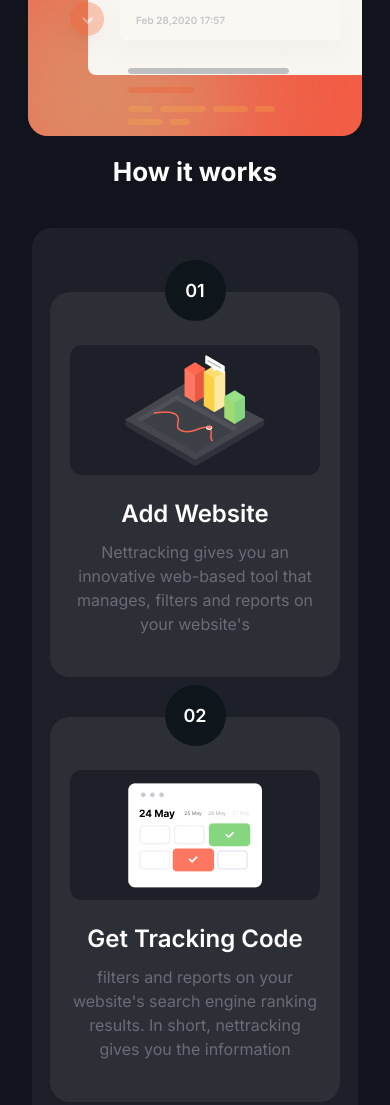
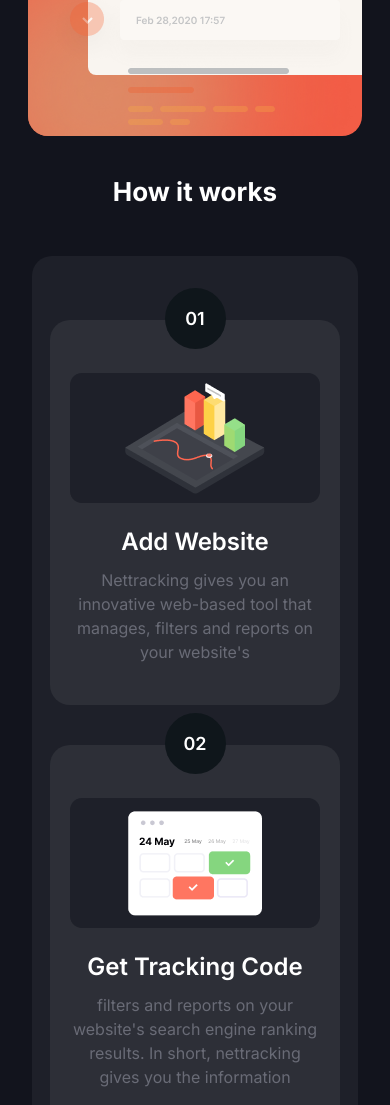
Before and after one commit to ashraf56/Nettracking-Marketing-Website, a plain HTML site: page index.html in a window 390 px wide. Shown: the part 2590-3695 px from the top of the page. Drawn offline with nearby package versions, Linux system fonts and the light colour scheme.

Commit message:
fixed responsive issue

```diff
--- a/index.html
+++ b/index.html
@@ -278,9 +278,9 @@
 
 
         <!-- How it works section -->
-        <section id="How" class="h-full min-h-full px-8 w-full max-w-full container mx-auto">
+        <section id="How" class="h-full min-h-full px-8 w-full mt-3 max-w-full container mx-auto">
             <div class="w-full max-w-6xl mx-auto">
-                <div class="text-center py-5 md:py-16 w-[278px] md:w-full mx-auto">
+                <div class="text-center py-7 md:py-16 w-[278px] md:w-full mx-auto">
                     <h1 class="font-[700] text-[#FFFFFF] text-[26px] md:text-[42px] leading-8 md:leading-[46px]">
                         How it works</h1>
                 </div>
```
